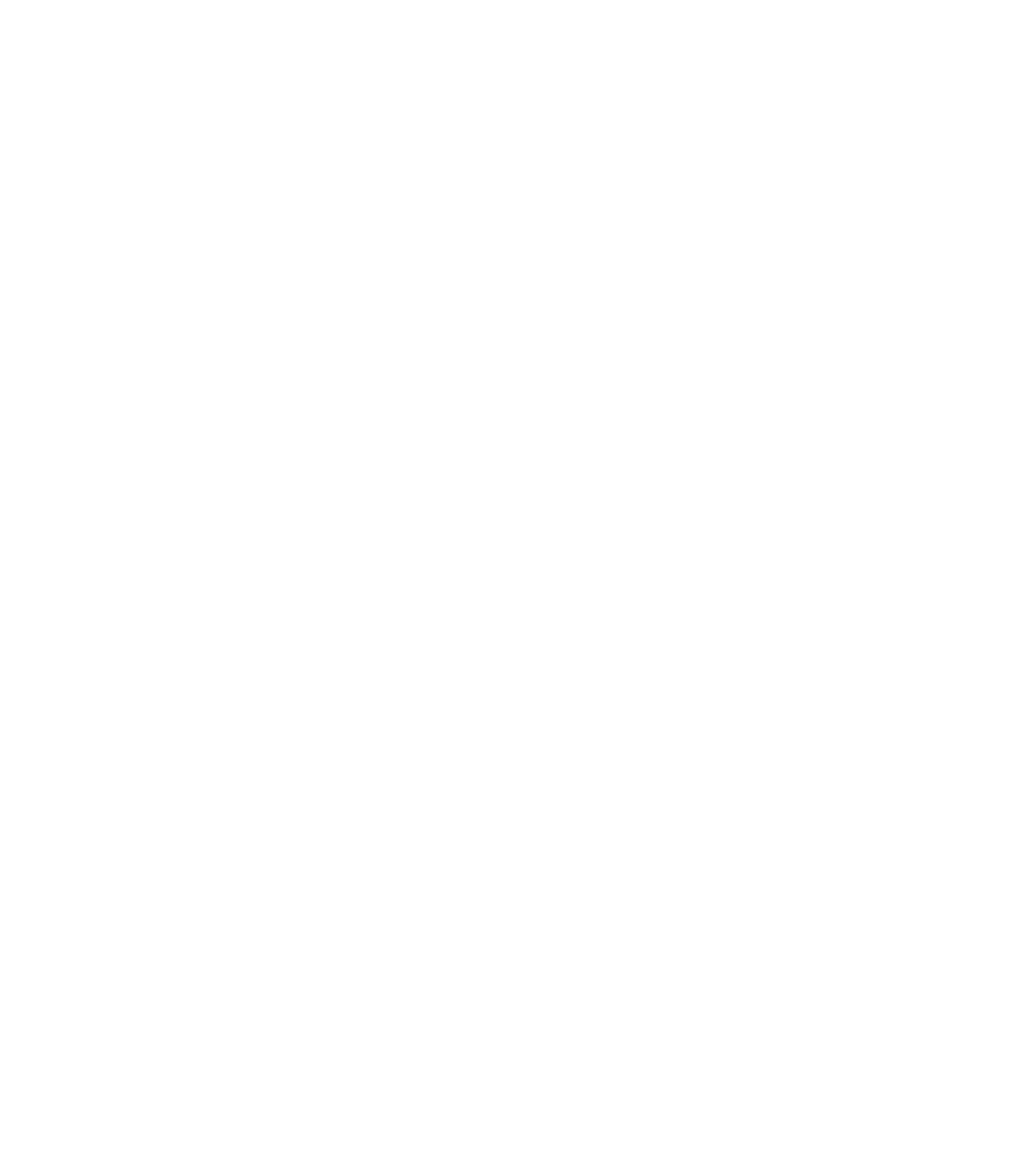
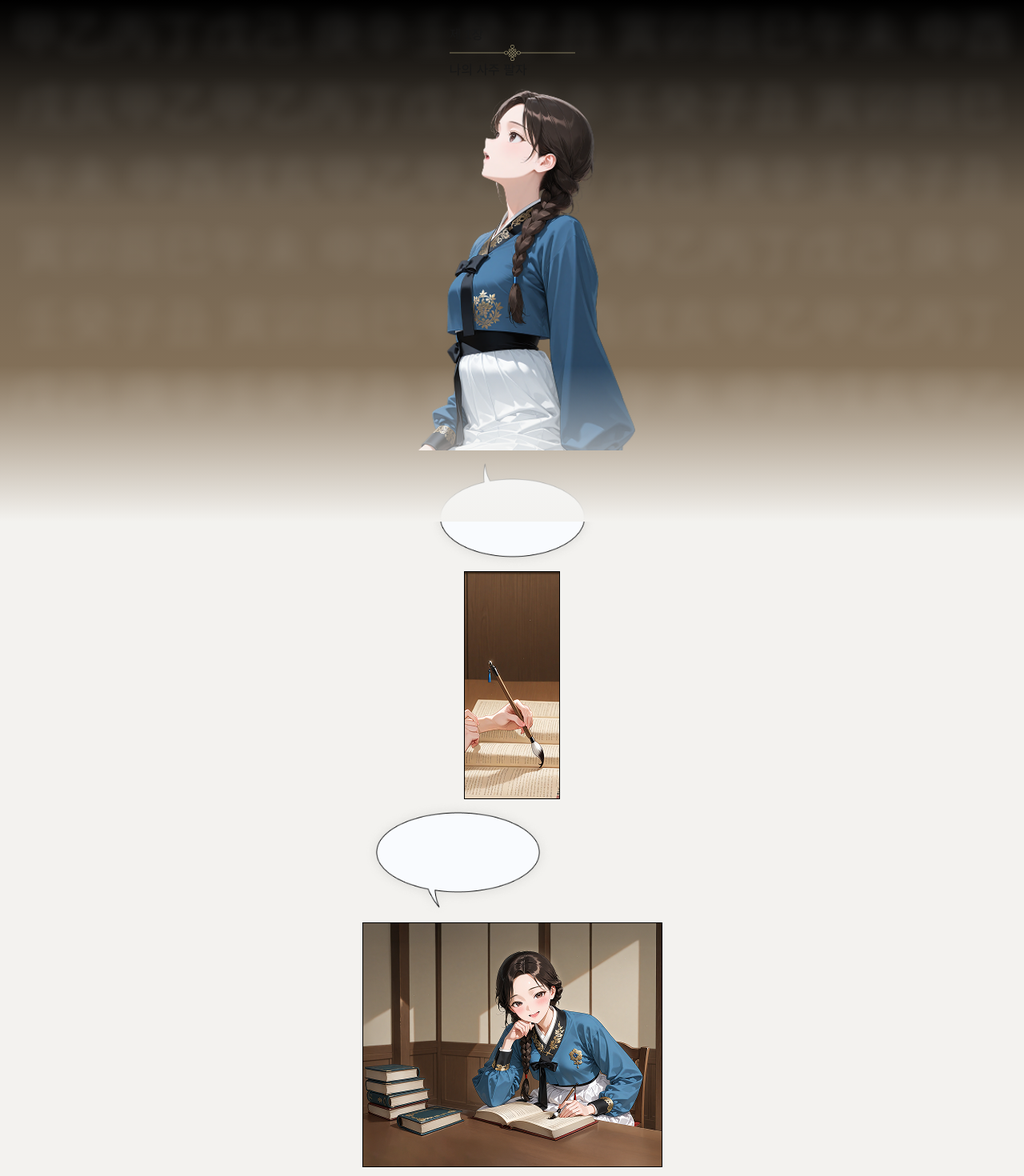
Before and after one commit to mangomaneya/rocket-ai-codingtest, a Next.js app: page / in a window 1280 px wide. Shown: the top 1470 px of the page at 80% size. Before the commit the page ends 800 px from the top, so only its background shows below. Built offline with nearby package versions, Linux system fonts and the light colour scheme; a web font is replaced by a local one.

Commit message:
Feat: 홈 페이지 컴포넌트에 이미지 및 배경 추가

```diff
--- a/src/app/page.tsx
+++ b/src/app/page.tsx
@@ -1,3 +1,81 @@
+import Image from "next/image";
+
 export default function Home() {
-  return <></>;
+  return (
+    <main className="min-h-screen w-full bg-[#F3F2EF]">
+      <div className="relative flex w-full justify-center bg-[#F3F2EF]">
+        {/* 콘텐츠 영역 */}
+        <div className="relative z-10 flex w-full max-w-md flex-col items-center pt-8 pb-8">
+          {/* 타이틀 */}
+          <div className="h-auto w-[157px]">
+            <p>제 1장</p>
+            <Image
+              src={"/image/title_line.png"}
+              alt="제목 라인"
+              width={157}
+              height={20}
+            />
+            <p>나의 사주 팔자</p>
+          </div>
+          {/* 소녀 */}
+          <div>
+            <Image
+              src={"/image/girl_1.png"}
+              alt="사주보는 소녀"
+              width={313}
+              height={0}
+              className="h-auto"
+            />
+          </div>
+          <div className="z-50">
+            <Image
+              src={"/image/bubble_1.png"}
+              alt="말풍선"
+              width={215}
+              height={0}
+              className="h-auto"
+            />
+          </div>
+          <div>
+            <Image
+              src={"/image/girl_hand.jpg"}
+              alt="사주를 적는 손"
+              width={120}
+              height={0}
+              className="h-auto"
+            />
+          </div>
+          <div>
+            <Image
+              src={"/image/bubble_2.png"}
+              alt="말풍선"
+              width={239}
+              height={0}
+              className="h-auto"
+            />
+            <Image
+              src={"/image/girl_2.png"}
+              alt="사주를 알려주는 소녀"
+              width={375}
+              height={0}
+              className="h-auto"
+            />
+          </div>
+        </div>
+        {/* 최상단 배경 */}
+        <div className="absolute top-0 left-0 h-[652px] w-full items-center bg-gradient-to-b from-[#5B5247] to-[#937C5F]">
+          <div className="absolute top-0 h-[261px] w-full bg-gradient-to-b from-black to-transparent"></div>
+          <div className="absolute bottom-0 z-20 h-[195px] w-full bg-gradient-to-t from-[#F3F2EF] to-transparent"></div>
+          <div className="">
+            <p className="font-zen text-center text-6xl leading-[1.5] tracking-[0.2] text-white blur opacity-10">
+              甲乙丙丁戊己 庚辛壬癸子丑 寅卯辰巳午未 申酉戌亥甲乙甲乙丙丁戊己
+              庚辛壬癸子丑 寅卯辰巳午未 申酉戌亥甲乙甲乙丙丁戊己 庚辛壬癸子丑
+              寅卯辰巳午未 申酉戌亥甲乙甲乙丙丁戊己 庚辛壬癸子丑 寅卯辰巳午未
+              申酉戌亥甲乙甲乙丙丁戊己 庚辛壬癸子丑 寅卯辰巳午未 申酉戌亥甲乙
+            </p>
+          </div>
+        </div>
+      </div>
+    </main>
+  );
 }
```
